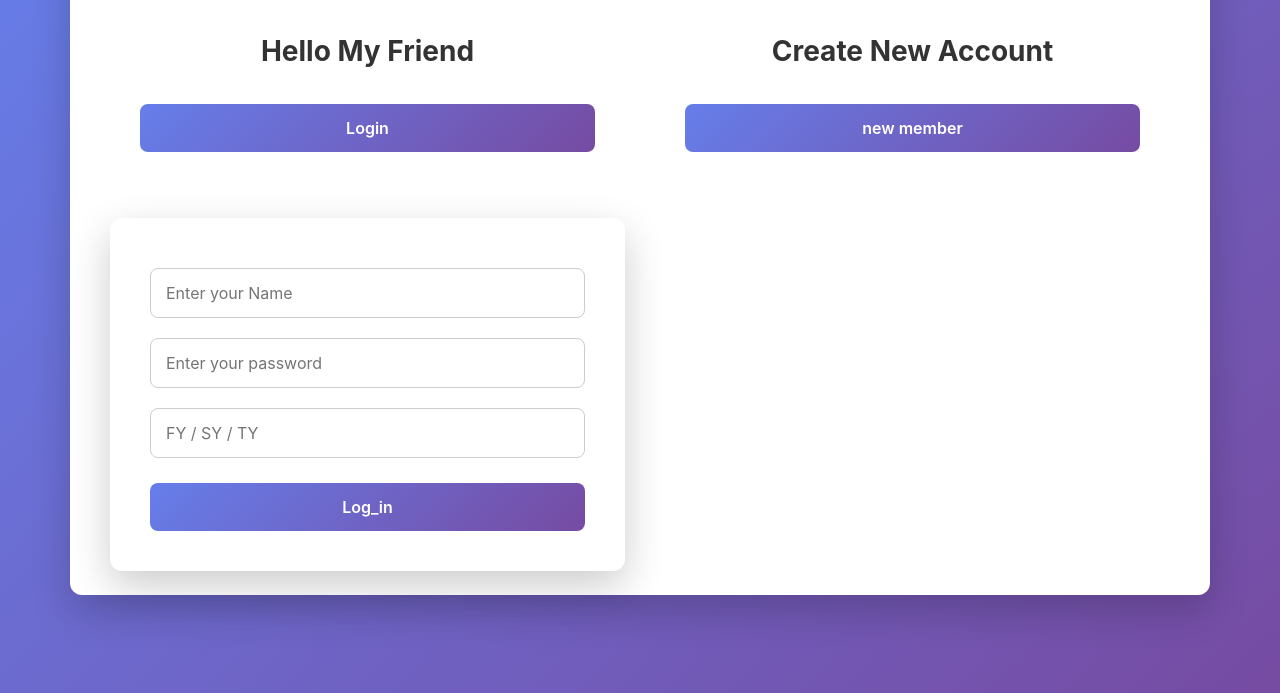
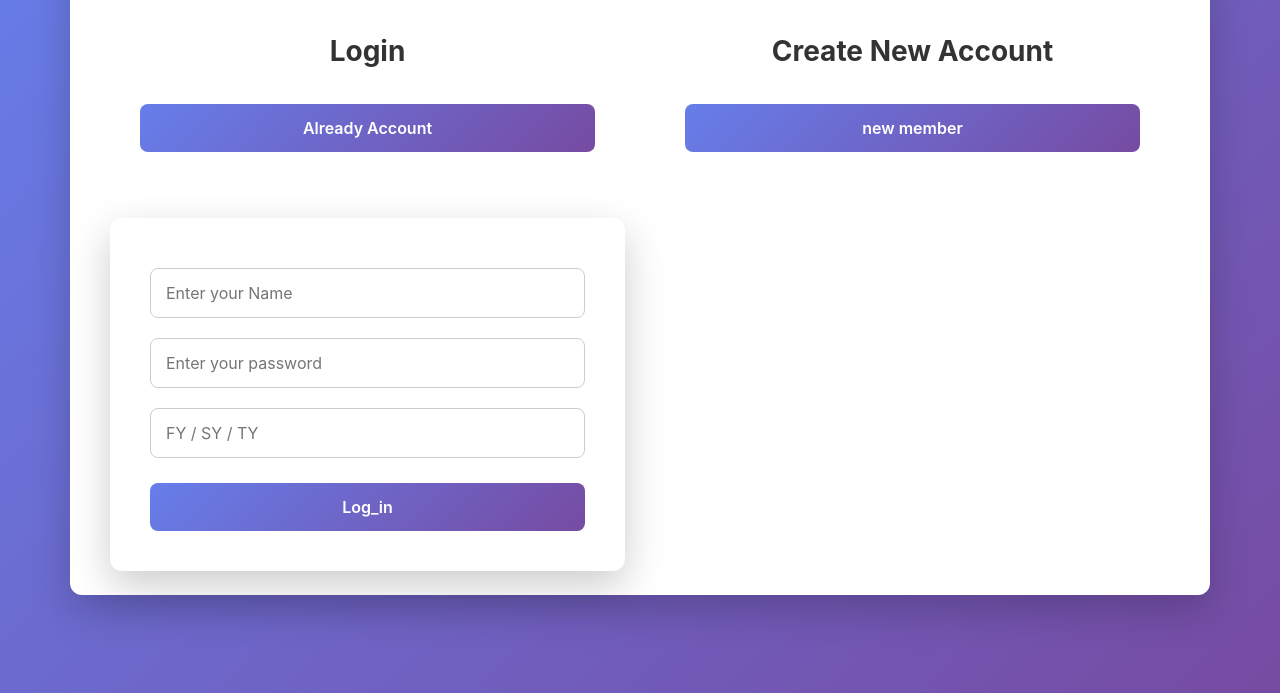
Before and after one commit to darshandighe07/student-details, a plain HTML site: page index.html in a window 1280 px wide. Shown: the part 107-800 px from the top of the page. Drawn offline with nearby package versions, Linux system fonts and the light colour scheme.

Commit message:
Update index.html

```diff
--- a/index.html
+++ b/index.html
@@ -118,8 +118,8 @@
       <div class="row">
         <div class="col-lg-6">
           <div id="ldiv">
-            <h1 >Hello My Friend</h1>
-            <button onclick="login()">Login</button>
+            <h1>Login</h1>
+            <button onclick="login()">Already Account</button>
           </div>
           <div id="login" class="container"   >
             <div>
```
